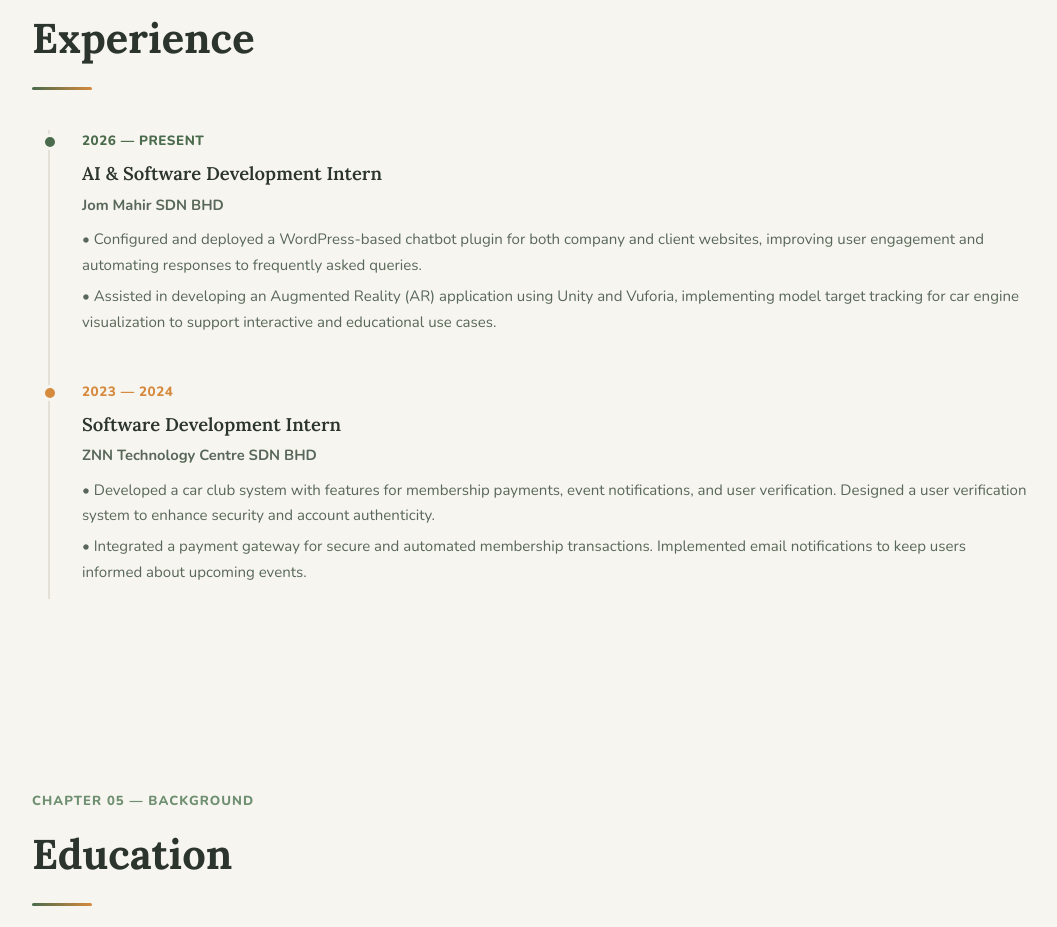
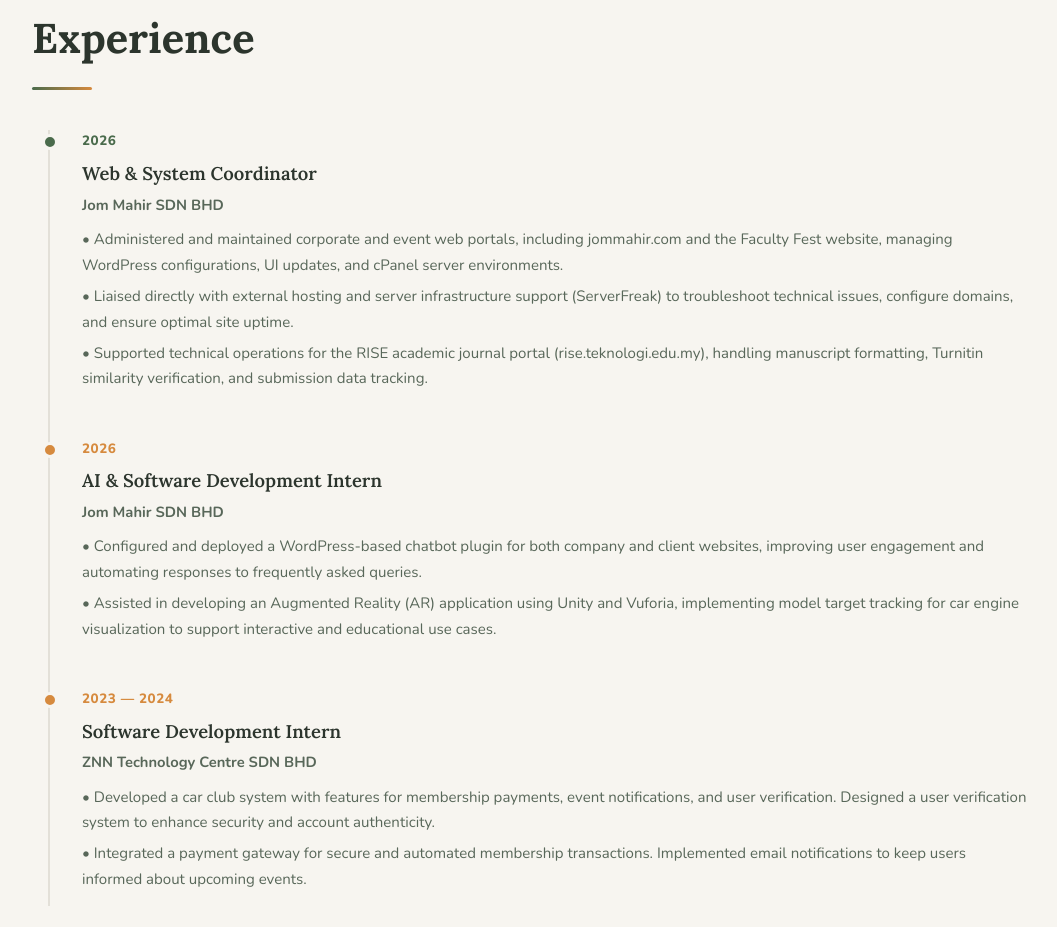
Before and after one commit to otterqun/portfolio, a plain HTML site: page index.html in a window 1280 px wide. Shown: the part 5081-6008 px from the top of the page, without its empty margins (110-1167 px from the left). Drawn offline with nearby package versions, Linux system fonts and the light colour scheme.

Commit message:
Update index.html

```diff
--- a/index.html
+++ b/index.html
@@ -480,7 +480,16 @@
   <div class="timeline">
     <div class="timeline-item">
       <div class="timeline-dot"></div>
-      <div class="timeline-date">2026 — PRESENT</div>
+      <div class="timeline-date">2026</div>
+      <div class="timeline-role">Web &amp; System Coordinator</div>
+      <div class="timeline-company">Jom Mahir SDN BHD</div>
+      <div class="timeline-desc">• Administered and maintained corporate and event web portals, including jommahir.com and the Faculty Fest website, managing WordPress configurations, UI updates, and cPanel server environments.</div>
+      <div class="timeline-desc">• Liaised directly with external hosting and server infrastructure support (ServerFreak) to troubleshoot technical issues, configure domains, and ensure optimal site uptime.</div>
+      <div class="timeline-desc">• Supported technical operations for the RISE academic journal portal (rise.teknologi.edu.my), handling manuscript formatting, Turnitin similarity verification, and submission data tracking.</div>
+    </div>
+    <div class="timeline-item">
+      <div class="timeline-dot alt"></div>
+      <div class="timeline-date alt-text">2026</div>
       <div class="timeline-role">AI &amp; Software Development Intern</div>
       <div class="timeline-company">Jom Mahir SDN BHD</div>
       <div class="timeline-desc">• Configured and deployed a WordPress-based chatbot plugin for both company and client websites, improving user engagement and automating responses to frequently asked queries.</div>
```
